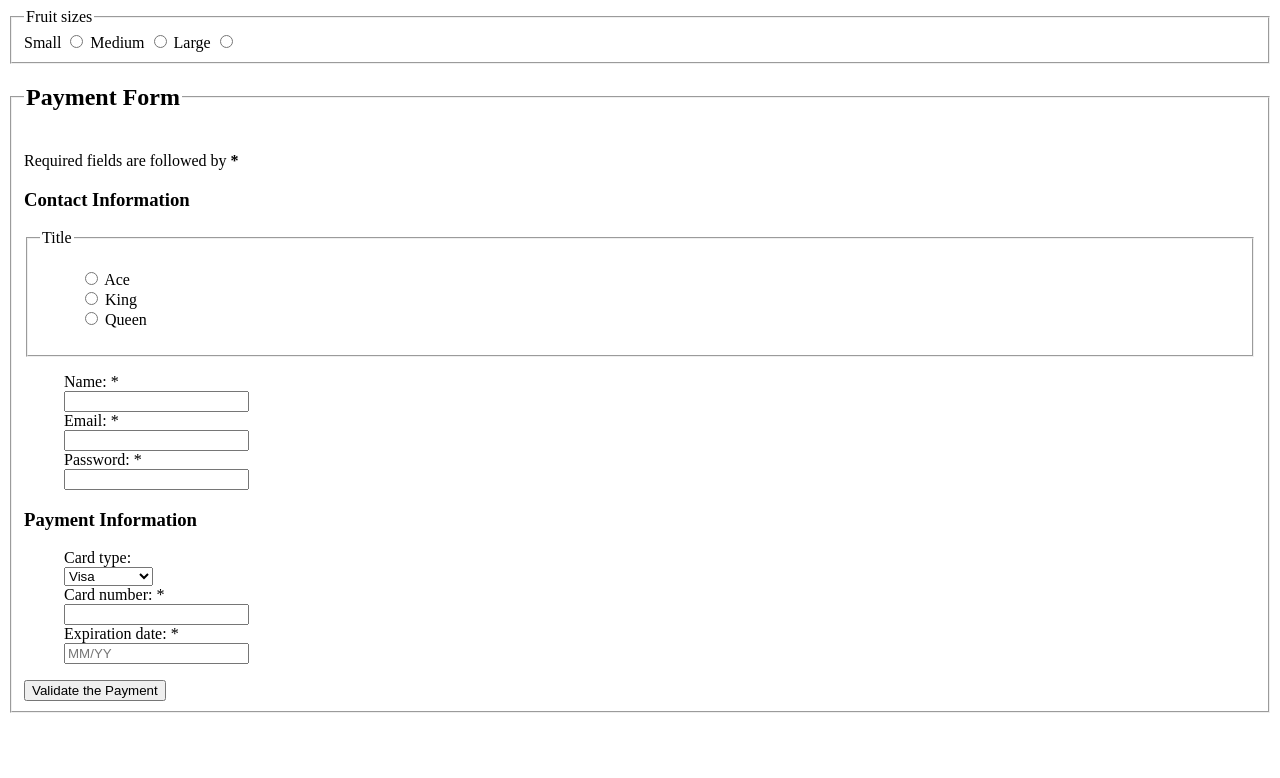
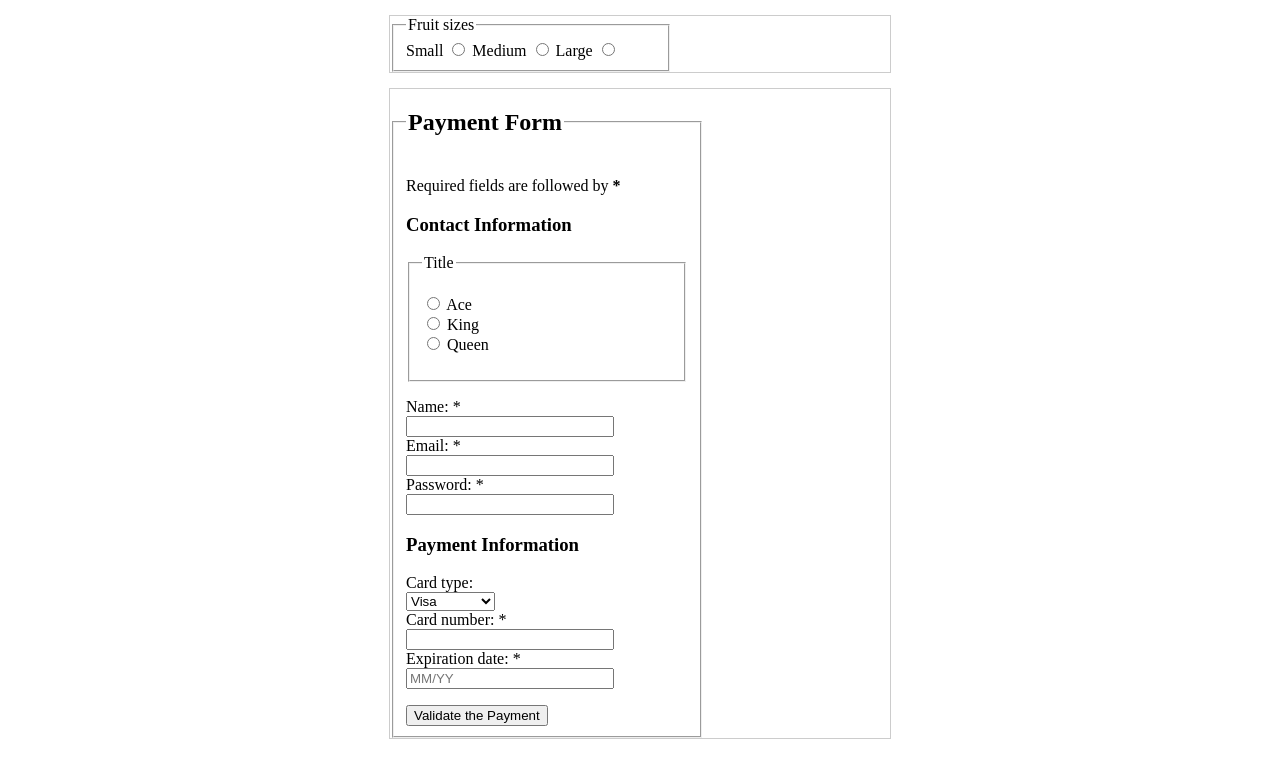
Before and after one commit to rutkaykarabulak/Udemy, a plain HTML site: page web forms/structure-web-form/index.html in a window 1280 px wide. Drawn offline with Linux system fonts and the light colour scheme.

Commit message:
Styling changes

```diff
--- a/web forms/structure-web-form/style.css
+++ b/web forms/structure-web-form/style.css
@@ -1,3 +1,25 @@
 ul {
     list-style-type: none;
 }
+
+form {
+    margin: 15px auto;
+    inline-size: 500px;
+    border: 1px solid #ccc;
+}
+
+ul {
+    padding-left: 0;
+}
+
+fieldset {
+    inline-size: 250px;
+}
+
+input:not([type=radio]) {
+    inline-size: 200px;
+}
+
+form + fieldset {
+    border: 0;
+}
```
Also changed, not shown: web forms/structure-web-form/index.html (+1 -0 lines).
